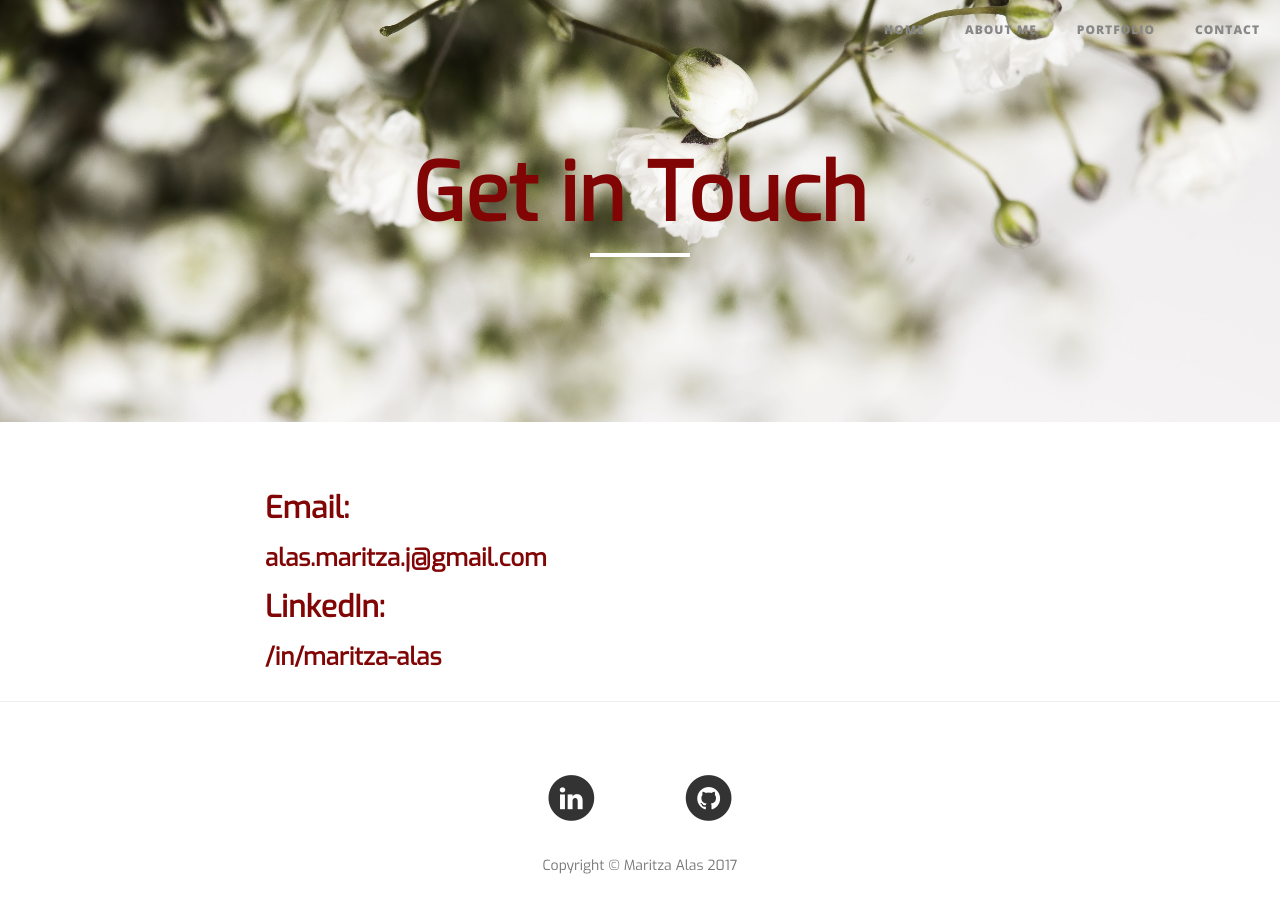
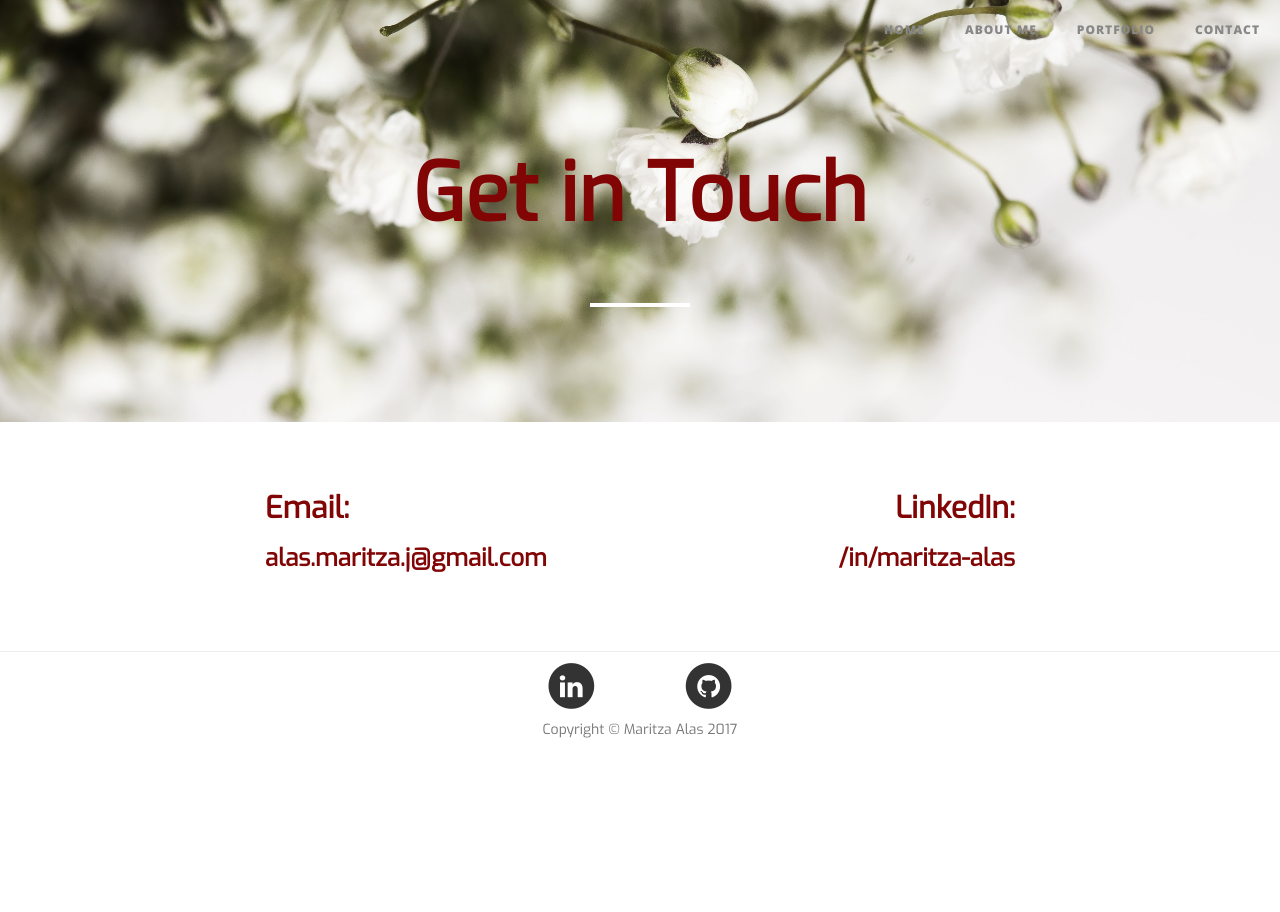
Before and after one commit to alasmaritza/portfolio-site, a website: page contact.html in a window 1280 px wide. After the commit the page ends 800 px from the top, so only its background shows below. Drawn offline with nearby package versions, Linux system fonts and the light colour scheme.

Commit message:
minor updates in css

```diff
--- a/contact.html
+++ b/contact.html
@@ -88,12 +88,13 @@
     <!-- Main Content -->
     <div class="container">
         <div class="row">
-            <div class="col-lg-8 col-lg-offset-2 col-md-10 col-md-offset-1 contact">
+            <div class="col-lg-4 col-lg-offset-2 col-md-5 col-md-offset-1 contact">
                 <h2>Email:</h2>
                 <h3><a href="mailto:alas.maritza.j@gmail.com">alas.maritza.j@gmail.com</a></h3>
-                <h2>LinkedIn:</h2>
-                <h3><a href="https://www.linkedin.com/in/maritza-alas" target="_blank">/in/maritza-alas</a></h3>
-                <!-- <img src="img/Lucy.webp" > -->
+            </div>
+            <div class="col-lg-4 col-md-5 contact" style="text-align:right">
+                    <h2>LinkedIn:</h2>
+                    <h3><a href="https://www.linkedin.com/in/maritza-alas" target="_blank">/in/maritza-alas</a></h3>
             </div>
         </div>
     </div>
--- a/css/style-portfolio.css
+++ b/css/style-portfolio.css
@@ -1,3 +1,12 @@
+footer {
+    position: relative;
+    top: 38px;
+}
+hr {
+    position: relative;
+    top: 50px;
+}
+
 .list-inline li:nth-child(2) {
     visibility: hidden;
 }
@@ -120,3 +129,17 @@ article h2 {
   a img:hover {
       cursor:pointer;
   }
+
+  footer {
+      padding: 0px;
+  }
+
+  footer .copyright {
+      margin-top: 5px;
+  }
+
+  twitter-widget {
+      width: 522px !important;
+      margin:auto;
+      margin-top: 25px !important;
+  }
```
Also changed, not shown: about.html (+7 -1 lines), index.html (+3 -8 lines).
